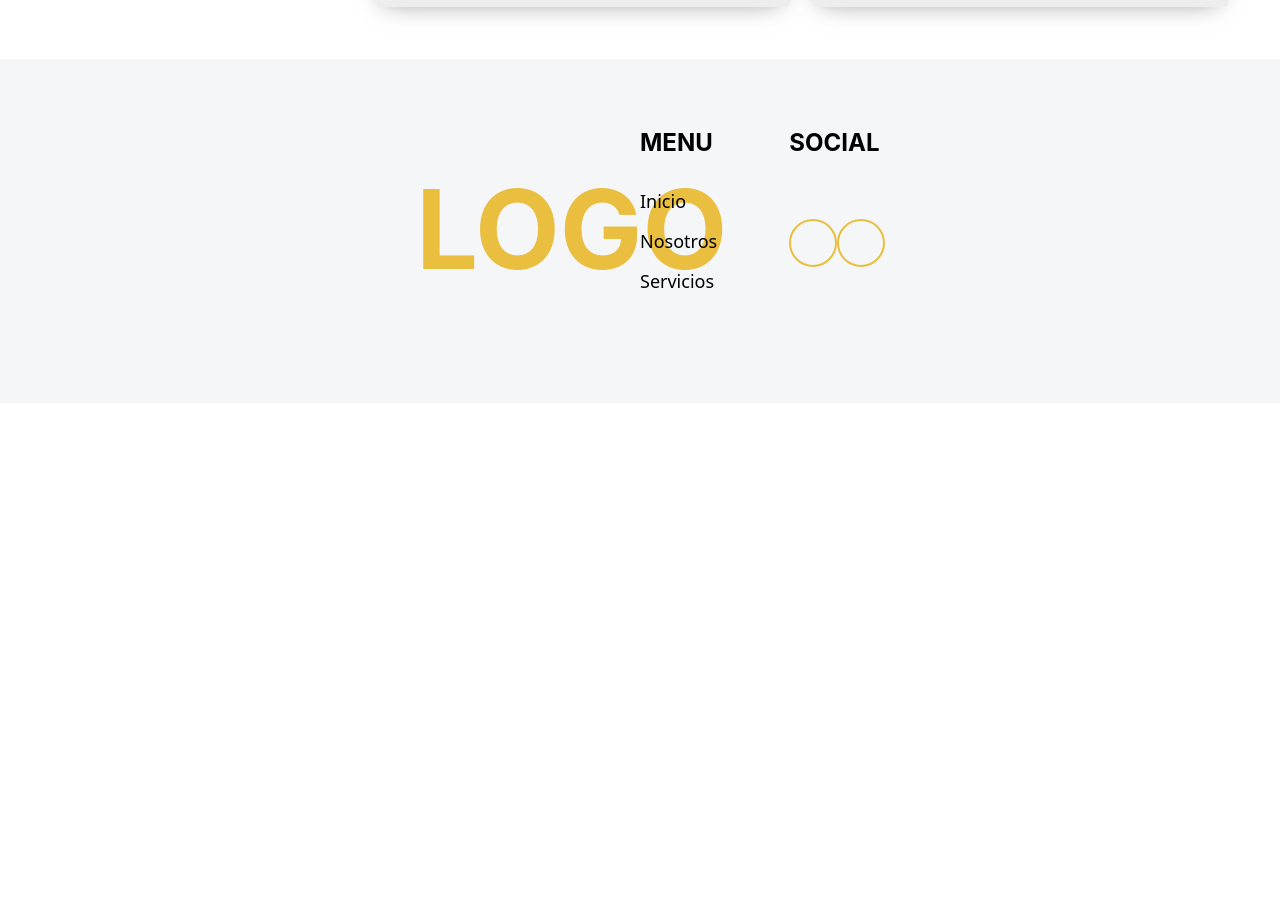
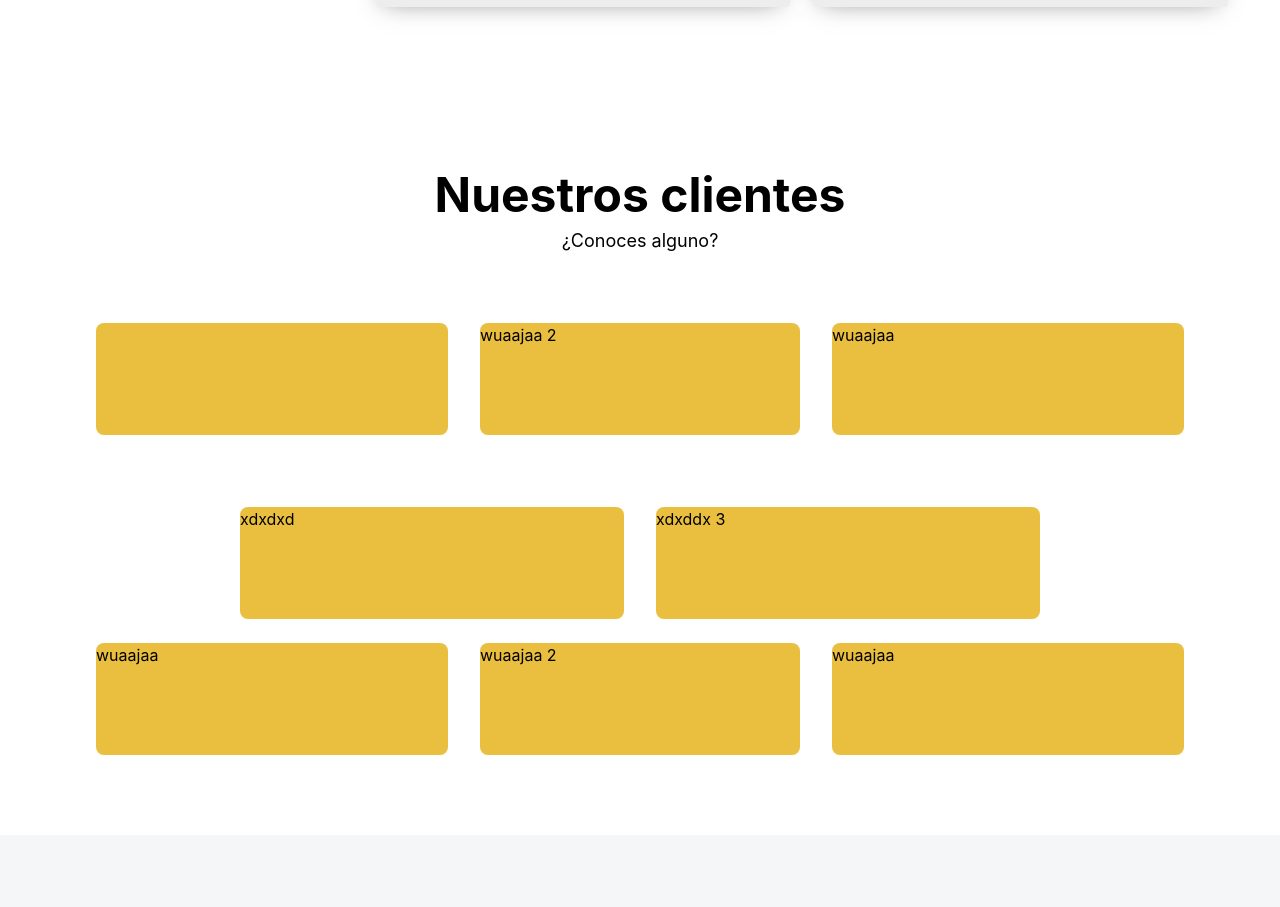
Before and after one commit to sawiwi/page-contable, a React (Create React App) app: page / in a window 1280 px wide. Shown: the part 2540-3447 px from the top of the page. Before the commit the page ends 2943 px from the top, so only its background shows below. Built offline with nearby package versions, Linux system fonts and the light colour scheme; some icons are missing.

Commit message:
feat: new section ourClients

```diff
--- a/src/App.js
+++ b/src/App.js
@@ -3,6 +3,7 @@ import Layout from './Layout/Layout';
 import Hero from './Pages/Hero/index';
 import About from './Pages/About/index';
 import Services from './Pages/Services/index';
+import OurClients from './Pages/OurClients/index';
 
 function App() {
   return (
@@ -11,6 +12,7 @@ function App() {
         <Hero/>
         <About/>
         <Services/>
+        <OurClients/>
       </Layout>
     </Fragment>
   );
--- /dev/null
+++ b/src/Pages/OurClients/index.js
@@ -0,0 +1,71 @@
+import React from "react";
+
+
+
+const OurClients = () =>{
+    return(
+        <div id="OurClients" className=" xl:max-w-[1200px] xl:mx-auto">
+            <div  className="mx-10 my-28">
+                <div className='py-10'>
+                    <h1 className='text-center font-bold text-5xl'>Nuestros clientes</h1>
+                    <p className='text-center text-lg my-2'>¿Conoces alguno?</p>
+                </div>
+                <div className="flex my-10 mt-1" >
+                    <div className="flex-1 h-16 m-4 bg-primary-default rounded-lg xl:h-28">
+                    </div>
+                    <div className="shrink-0 h-16 w-80 m-4">
+                        <div className="bg-primary-default rounded-lg h-28">
+                                wuaajaa 2
+                            </div>
+                        </div>
+                    <div className="flex-1 h-16 m-4">
+                        <div className="bg-primary-default rounded-lg h-28">
+                            wuaajaa
+                        </div>
+                    </div>
+                </div>
+                <div className="flex pl-36 pr-36">
+                    <div className="flex-1 h-16 m-4">
+                        <div className="bg-primary-default rounded-lg h-28 ">
+                            xdxdxd
+                        </div>
+                    </div>
+                    {/* <div className="shrink-0 h-16 w-80 m-4">
+                        <div className="bg-primary-default rounded-lg h-28">
+                                xdxdxdd 2
+                            </div>
+                    </div> */}
+                    <div className="flex-1 h-16 m-4">
+                        <div className="bg-primary-default rounded-lg h-28">
+                            xdxddx 3
+                        </div>
+                    </div>
+                </div>
+                <div className="flex my-10" >
+                    <div className="flex-1 h-16 m-4">
+                        <div className="bg-primary-default rounded-lg h-28">
+                            wuaajaa
+                        </div>
+                    </div>
+                    <div className="shrink-0 h-16 w-80 m-4">
+                        <div className="bg-primary-default rounded-lg h-28">
+                                wuaajaa 2
+                            </div>
+                        </div>
+                    <div className="flex-1 h-16 m-4">
+                        <div className="bg-primary-default rounded-lg h-28">
+                            wuaajaa
+                        </div>
+                    </div>
+                </div>
+
+
+
+        </div>
+        </div>
+
+    )
+}
+
+
+export default OurClients;
```
